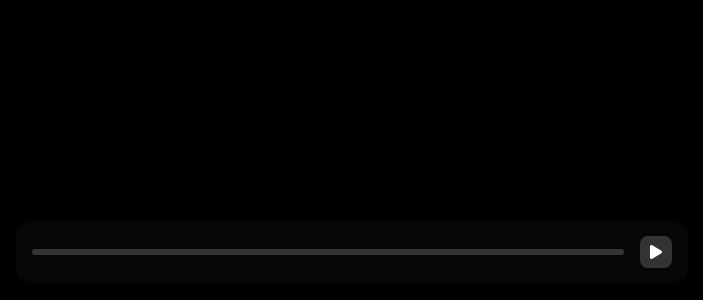
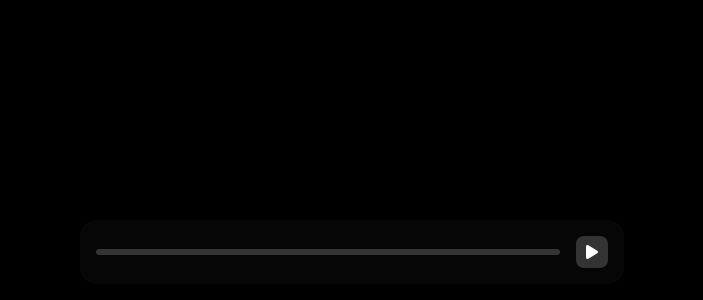
Before and after one commit to raynecloudy/rainier, a SvelteKit app: page / in a window 1280 px wide. Shown: the part 500-800 px from the top of the page, without its empty margins (288-991 px from the left). Built offline with nearby package versions, Linux system fonts and the light colour scheme.

Commit message:
width changes

```diff
--- a/src/routes/+page.svelte
+++ b/src/routes/+page.svelte
@@ -77,7 +77,7 @@
     border-radius: 1rem;
     position: absolute;
     transform: translateX(-50%);
-    width: 45vw;
+    width: 40vw;
     left: 50vw;
     bottom: 1rem;
     padding: 1rem;
@@ -86,14 +86,13 @@
     align-items: center;
     opacity: 0;
     filter: blur(0.2rem);
-    transition: opacity 2s 0.5s linear, filter 2s 0.5s linear, width 0s 2.5s;
+    transition: opacity 2s 0.5s linear, filter 2s 0.5s linear;
   }
 
   controls.show {
     opacity: 1;
     filter: blur(0rem);
-    width: 50vw;
-    transition: opacity 0.4s linear, width 0.4s;
+    transition: opacity 0.4s linear;
   }
 
   progressbar {
```
